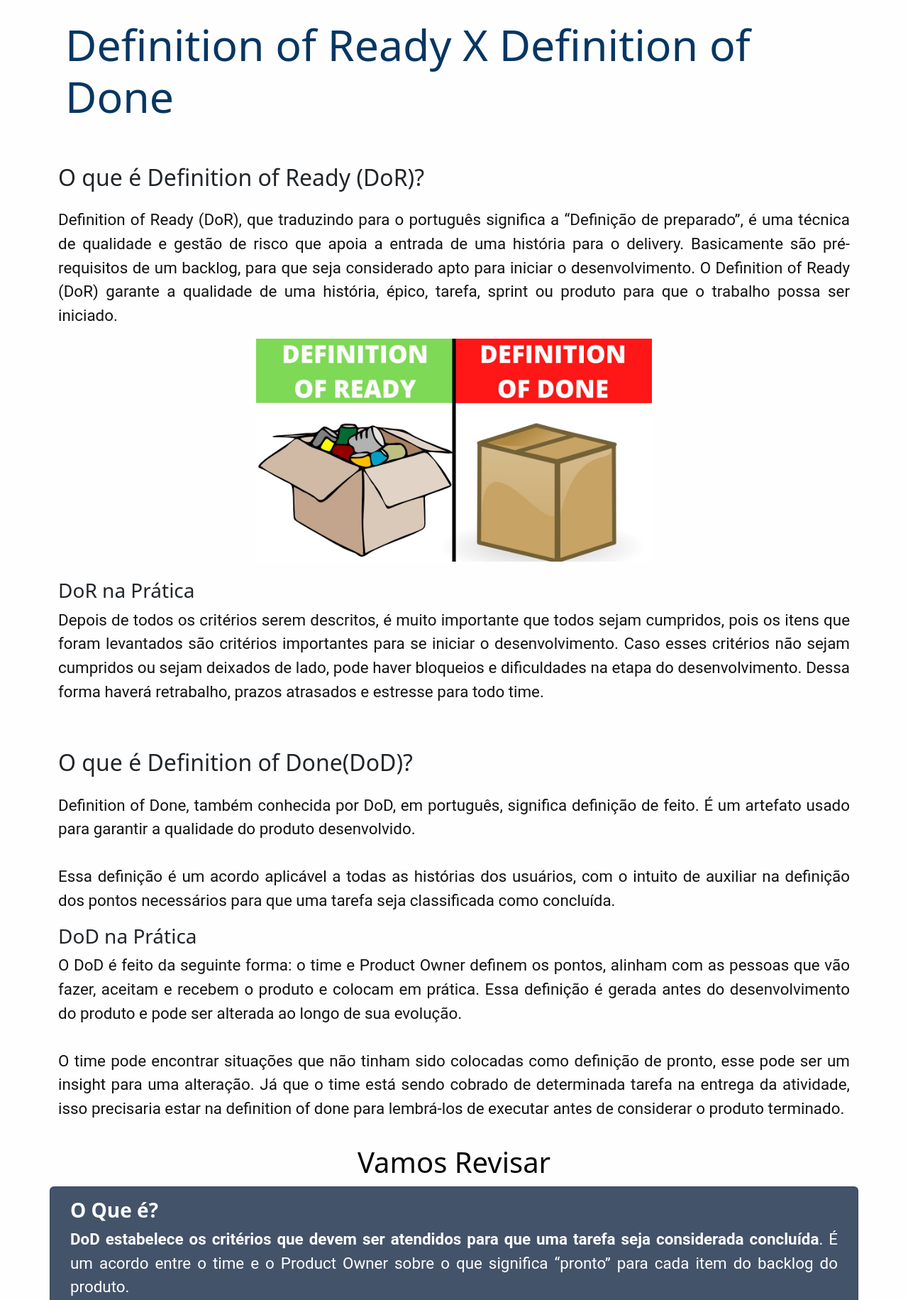
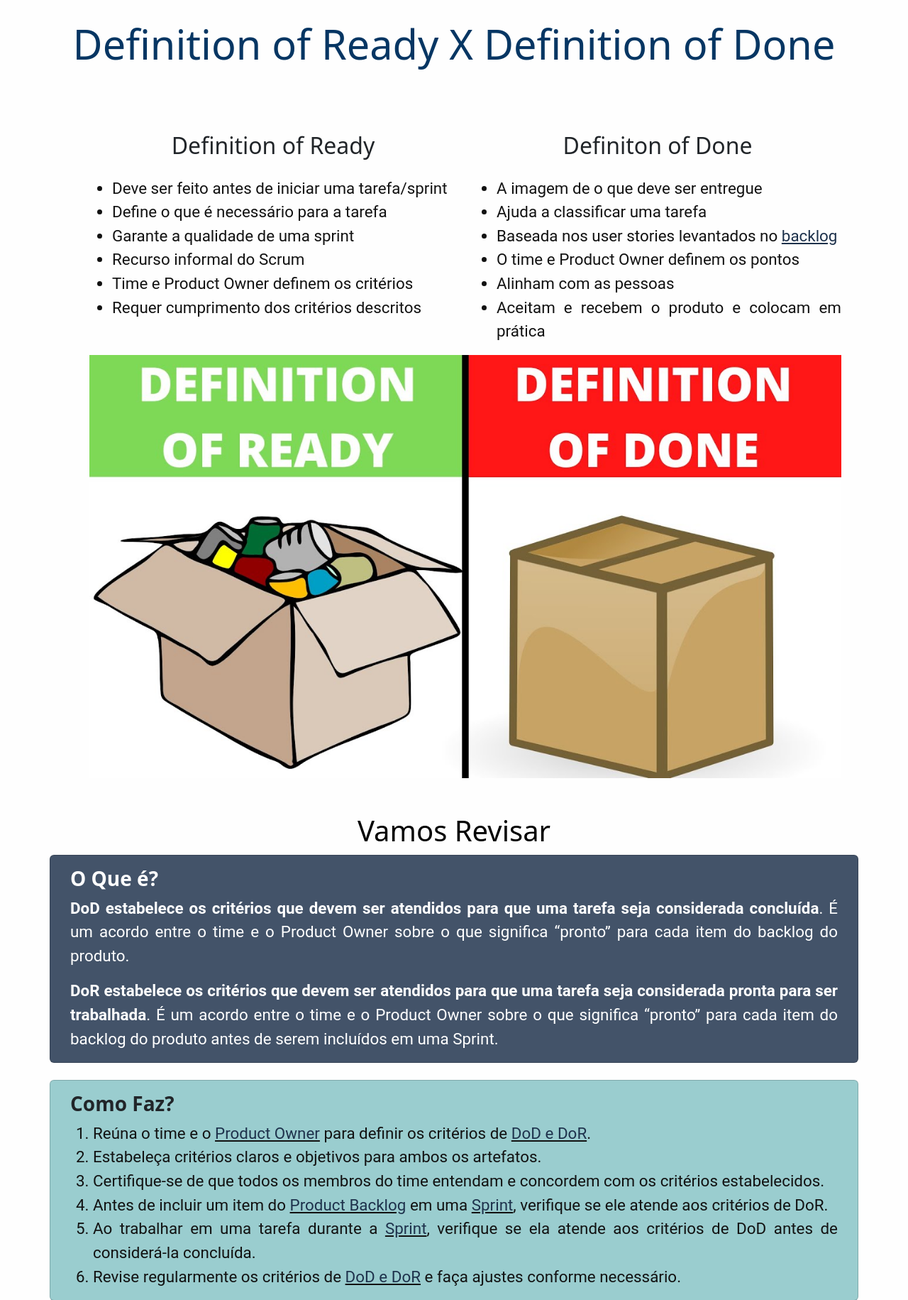
Before and after one commit to BrunoVieira003/ScrumAcademy, a Flask app: page /dor-dod in a window 1280 px wide. Shown: the part 103-1934 px from the top of the page at 71% size. Run offline with Flask 2, Linux system fonts and the light colour scheme.

Commit message:
resumo do conteúdo

```diff
--- a/static/css/styles.css
+++ b/static/css/styles.css
@@ -326,7 +326,7 @@ hr{
 
 .dod{
 
-    font-size: 3.8rem;
+    font-size: 3.6rem;
     background: none;
     color: #063663;
     margin: 0 auto;
--- a/templates/dor-dod.html
+++ b/templates/dor-dod.html
@@ -6,21 +6,36 @@
 <br>
 
 
-<section>
+<section class="container row m-3 p-3">
 
-   <h2>O que é Definition of Ready (DoR)?</h2>
-   <p>Definition of Ready (DoR), que traduzindo para o português significa a “Definição de preparado”, é uma técnica de qualidade e gestão de risco que apoia a entrada de uma história para o delivery. Basicamente são pré-requisitos de um backlog, para que seja considerado apto para iniciar o desenvolvimento.
-   O Definition of Ready (DoR) garante a qualidade de uma história, épico, tarefa, sprint ou produto para que o trabalho possa ser iniciado.</p>
+  <div class="col-lg-6">
+    <h2 class="text-center">Definition of Ready</h2>
+  <ul>
+    <li>Deve ser feito antes de iniciar uma tarefa/sprint</li>
+    <li>Define o que é necessário para a tarefa</li>
+    <li>Garante a qualidade de uma sprint</li>
+    <li>Recurso informal do Scrum</li>
+    <li>Time e Product Owner definem os critérios</li>
+    <li>Requer cumprimento dos critérios descritos</li>
+  </ul>
+</div>
 
-   <img src="../static/imagens/dor-dod_img/doredod.jpg" alt="">
+<div class="col-lg-6">
+    <h2 class="text-center">Definiton of Done</h2>
+  <ul>
+    <li>A imagem de o que deve ser entregue</li>
+    <li>Ajuda a classificar uma tarefa</li>
+    <li>Baseada nos user stories levantados no <a href="/productbacklog"><u>backlog</u></a></li>
+    <li>O time e Product Owner definem os pontos</li>
+    <li>Alinham com as pessoas</li>
+    <li>Aceitam e recebem o produto e colocam em prática</li>
+  </ul>
+</div>
+
+   <img src="../static/imagens/dor-dod_img/doredod.jpg" alt="" class="col-lg-12">
 </section>
 
-<section>
 
-   <h3>DoR na Prática</h3>
-   <p>  Depois de todos os critérios serem descritos, é muito importante que todos sejam cumpridos, pois os itens que foram levantados são critérios importantes para se iniciar o desenvolvimento. Caso esses critérios não sejam cumpridos ou sejam deixados de lado, pode haver bloqueios e dificuldades na etapa do desenvolvimento. Dessa forma haverá retrabalho, prazos atrasados e estresse para todo time.</p><br>
-
-</section>
 
 <!-- <section class="d-flex justify-content-center">
    <iframe class="" width="560" height="315" src="https://www.youtube.com/embed/SUS44Lj6oBI" title="YouTube video player" frameborder="0" allow="accelerometer; autoplay; clipboard-write; encrypted-media; gyroscope; picture-in-picture; web-share" allowfullscreen></iframe>
@@ -34,19 +49,7 @@
 
 <section> -->
 
-   <h2>O que é Definition of Done(DoD)?</h2>
-   <p> Definition of Done, também conhecida por DoD, em português, significa definição de feito. É um artefato usado para garantir a qualidade do produto desenvolvido. <br><br>
-    Essa definição é um acordo aplicável a todas as histórias dos usuários, com o intuito de auxiliar na definição dos pontos necessários para que uma tarefa seja classificada como concluída.</p>
 
-</section>
-
-<section>
-
-   <h3>DoD na Prática</h3>
-   <p>   O DoD é feito da seguinte forma: o time e Product Owner definem os pontos, alinham com as pessoas que vão fazer, aceitam e recebem o produto e colocam em prática. Essa definição é gerada antes do desenvolvimento do produto e pode ser alterada ao longo de sua evolução. <br><br>
-    O time pode encontrar situações que não tinham sido colocadas como definição de pronto, esse pode ser um insight para uma alteração. Já que o time está sendo cobrado de determinada tarefa na entrega da atividade, isso precisaria estar na definition of done para lembrá-los de executar antes de considerar o produto terminado.</p>
-
-</section>
 
 <!-- <section class="d-flex justify-content-center">
 
```
